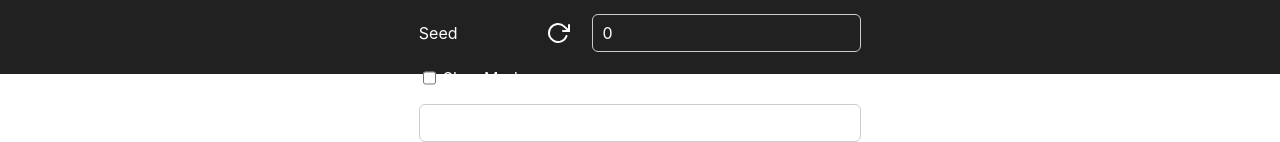
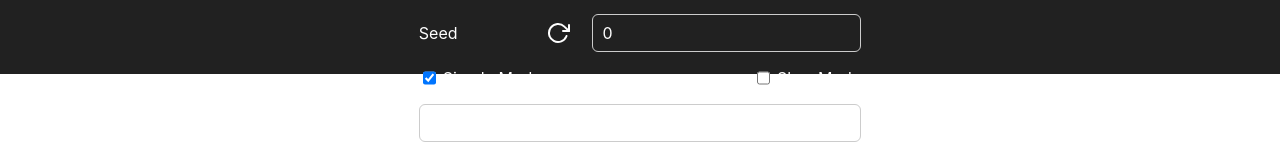
Before and after one commit to djatwood/hacksgiving-2021, a Svelte app: page / in a window 1280 px wide. Shown: the part 726-868 px from the top of the page. Built offline with nearby package versions, Linux system fonts and the light colour scheme; no server answers.

Commit message:
add simple mode

```diff
--- a/src/App.svelte
+++ b/src/App.svelte
@@ -16,6 +16,7 @@
 
   let noiseSeed = 0;
   let noiseScale = 128 * window.devicePixelRatio;
+  let simpleMode = true;
   let slowMode = false;
 
   const generateNoise = () => {
@@ -29,6 +30,7 @@
         canvasHeight,
         noiseScale,
         noiseSeed,
+        simpleMode,
         slowMode
       );
 
@@ -76,6 +78,7 @@
     bind:canvasWidth
     bind:noiseSeed
     bind:noiseScale
+    bind:simpleMode
     bind:slowMode
     {loading}
     onSubmit={generateNoise}
--- a/src/components/Form.svelte
+++ b/src/components/Form.svelte
@@ -1,5 +1,11 @@
 <script lang="ts">
-  export let canvasWidth, loading, noiseScale, noiseSeed, onSubmit, slowMode;
+  export let canvasWidth,
+    loading,
+    noiseScale,
+    noiseSeed,
+    onSubmit,
+    simpleMode,
+    slowMode;
 
   let rotate = 0;
 
@@ -30,9 +36,15 @@
     <input id="seed" type="number" required bind:value={noiseSeed} />
   </div>
 
-  <div class="slow">
-    <label for="slow">Slow Mode</label>
-    <input type="checkbox" id="slow" bind:checked={slowMode} />
+  <div class="row">
+    <div class="checkbox">
+      <label for="simple">Simple Mode</label>
+      <input type="checkbox" id="simple" bind:checked={simpleMode} />
+    </div>
+    <div class="checkbox">
+      <label for="slow">Slow Mode</label>
+      <input type="checkbox" id="slow" bind:checked={slowMode} />
+    </div>
   </div>
 
   <input
@@ -112,12 +124,19 @@
     transition: transform 200ms ease-in-out;
   }
 
-  .slow {
+  .row {
     display: flex;
     flex-flow: row nowrap;
+    justify-content: space-between;
     grid-column-start: span 2;
   }
-  .slow label {
+
+  .checkbox {
+    display: flex;
+    flex-flow: row nowrap;
+    justify-content: space-between;
+  }
+  .checkbox label {
     order: 1;
     margin-left: 4px;
   }
```
Also changed, not shown: 1 other file (tests, documents, lock files or other folders).
